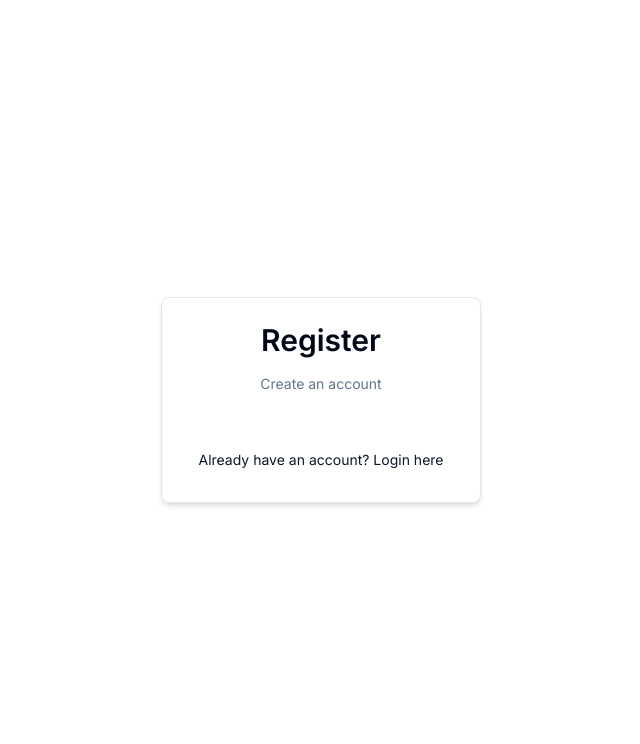
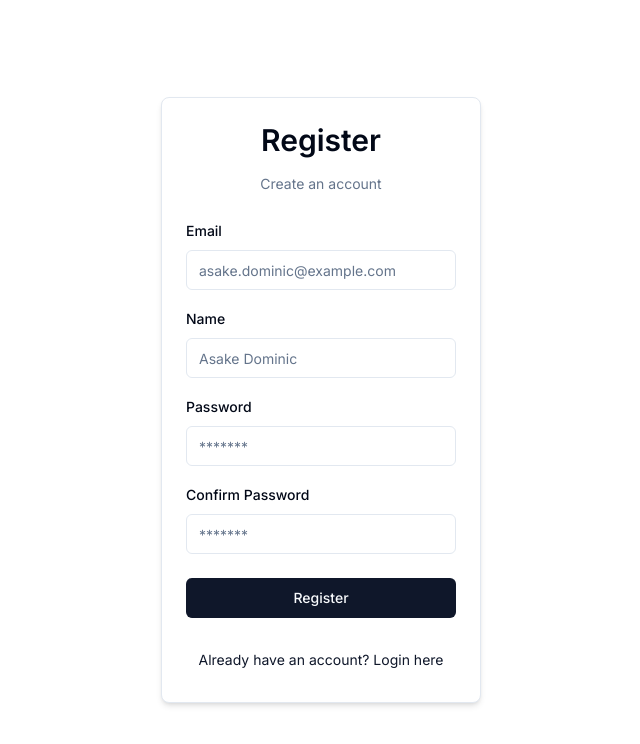
Before and after one commit to TheShagwell/auth-nextjs-project, a Next.js app: page /register in a window 1280 px wide. Shown: the top 744 px of the page, without its empty margins (319-959 px from the left). Built offline with nearby package versions, Linux system fonts and the light colour scheme.

Commit message:
Updated...

```diff
--- a/components/shared/auth/login.tsx
+++ b/components/shared/auth/login.tsx
@@ -1,9 +1,91 @@
-import React from 'react'
+'use client'
+
+import { useState } from 'react'
+import AuthCardWrapper from './auth-card-wrapper'
 
 type Props = {}
 
+import {
+  Form,
+  FormControl,
+  FormDescription,
+  FormField,
+  FormItem,
+  FormLabel,
+  FormMessage,
+} from "@/components/ui/form"
+
+import { LoginSchema } from '@/lib/validators/login.schema'
+import { useForm } from 'react-hook-form'
+import { zodResolver } from '@hookform/resolvers/zod'
+import { Input } from '@/components/ui/input'
+import { Button } from '@/components/ui/button'
+import { z } from 'zod'
+import { useFormStatus } from 'react-dom'
+
 export default function LoginForm({}: Props) {
+  const [loading, setLoading] = useState(false)
+
+  const form = useForm({
+    resolver: zodResolver(LoginSchema),
+    defaultValues:{
+      email: "",
+      password: "",
+    }
+  })
+
+  const onSubmit = (data: z.infer<typeof LoginSchema>) => {
+    setLoading(false)
+    console.log(data)
+  }
+
+  const { pending } = useFormStatus()
+
   return (
-    <div>LoginForm</div>
+    <AuthCardWrapper
+        title="Login"
+        label="Login to your account"
+        backButtonHref="/register"
+        backButtonLabel="Don't have an account yet? Register here"
+    >
+    <Form {...form}>
+      <form
+        onSubmit={form.handleSubmit(onSubmit)}
+        className='space-y-6'
+      >
+        <div className="space-y-4">
+          <FormField
+            control={form.control}
+            name='email'
+            render={({ field }) => (
+              <FormItem>
+                <FormLabel>Email</FormLabel>
+                <FormControl>
+                  <Input {...field} type='email' placeholder='asake.dominic@example.com'/>
+                </FormControl>
+                <FormMessage/>
+              </FormItem>
+            )}
+          />
+          <FormField
+            control={form.control}
+            name='password'
+            render={({ field }) => (
+              <FormItem>
+                <FormLabel>Password</FormLabel>
+                <FormControl>
+                  <Input {...field} type='password' placeholder='*******'/>
+                </FormControl>
+                <FormMessage/>
+              </FormItem>
+            )}
+          />
+        </div>
+        <Button type="submit" className='w-full' disabled={pending}>
+          {loading ? 'loading...' : 'Login'}
+        </Button>
+      </form>
+    </Form>
+    </AuthCardWrapper>
   )
 }
--- a/components/shared/auth/register.tsx
+++ b/components/shared/auth/register.tsx
@@ -1,4 +1,6 @@
-import React from 'react'
+'use client'
+
+import React, { useState } from 'react'
 import AuthCardWrapper from './auth-card-wrapper'
 
 type Props = {}
@@ -13,7 +15,34 @@ import {
   FormMessage,
 } from "@/components/ui/form"
 
+import { registerSchema } from '@/lib/validators/register.schema'
+import { useForm } from 'react-hook-form'
+import { zodResolver } from '@hookform/resolvers/zod'
+import { Input } from '@/components/ui/input'
+import { Button } from '@/components/ui/button'
+import { z } from 'zod'
+import { useFormStatus } from 'react-dom'
+
 export default function RegisterForm({}: Props) {
+
+  const [loading, setLoading] = useState(false)
+
+  const form = useForm({
+    resolver: zodResolver(registerSchema),
+    defaultValues:{
+      email: "",
+      name: "",
+      password: "",
+      confirmPassword: "",
+    }
+  })
+
+  const onSubmit = (data: z.infer<typeof registerSchema>) => {
+    console.log(data)
+  }
+
+  const { pending } = useFormStatus()
+
   return (
     <AuthCardWrapper
         title="Register"
@@ -21,9 +50,70 @@ export default function RegisterForm({}: Props) {
         backButtonHref="/login"
         backButtonLabel="Already have an account? Login here"
     >
-    <div>
-
-    </div>
+    <Form {...form}>
+      <form
+        onSubmit={form.handleSubmit(onSubmit)}
+        className='space-y-6'
+      >
+        <div className="space-y-4">
+          <FormField
+            control={form.control}
+            name='email'
+            render={({ field }) => (
+              <FormItem>
+                <FormLabel>Email</FormLabel>
+                <FormControl>
+                  <Input {...field} type='email' placeholder='asake.dominic@example.com'/>
+                </FormControl>
+                <FormMessage/>
+              </FormItem>
+            )}
+          />
+          <FormField
+            control={form.control}
+            name='name'
+            render={({ field }) => (
+              <FormItem>
+                <FormLabel>Name</FormLabel>
+                <FormControl>
+                  <Input {...field} placeholder='Asake Dominic'/>
+                </FormControl>
+                <FormMessage/>
+              </FormItem>
+            )}
+          />
+          <FormField
+            control={form.control}
+            name='password'
+            render={({ field }) => (
+              <FormItem>
+                <FormLabel>Password</FormLabel>
+                <FormControl>
+                  <Input {...field} type='password' placeholder='*******'/>
+                </FormControl>
+                <FormMessage/>
+              </FormItem>
+            )}
+          />
+          <FormField
+            control={form.control}
+            name='confirmPassword'
+            render={({ field }) => (
+              <FormItem>
+                <FormLabel>Confirm Password</FormLabel>
+                <FormControl>
+                  <Input {...field} type='password' placeholder='*******'/>
+                </FormControl>
+                <FormMessage/>
+              </FormItem>
+            )}
+          />
+        </div>
+        <Button type="submit" className='w-full'  disabled={pending}>
+          {loading ? 'loading...' : 'Register'}
+        </Button>
+      </form>
+    </Form>
     </AuthCardWrapper>
   )
 }
--- a/components/ui/form.tsx
+++ b/components/ui/form.tsx
@@ -93,7 +93,7 @@ const FormLabel = React.forwardRef<
   return (
     <Label
       ref={ref}
-      className={cn(error && "text-destructive", className)}
+      className={cn(error && "text-black", className)}
       htmlFor={formItemId}
       {...props}
     />
--- /dev/null
+++ b/lib/validators/register.schema.ts
@@ -0,0 +1,20 @@
+import { z } from 'zod'
+
+// form zod validation schema
+export const registerSchema = z.object({
+    email: z.string().email({
+        message: "Please enter a valid email address"
+    }),
+    name: z.string().min(1, {
+        message: "Please enter a name"
+    }),
+    password: z.string().min(6, {
+        message: "Password must be at least 6 characters long"
+    }),
+    confirmPassword: z.string().min(6, {
+        message: "Password does not match"
+    }),
+})
+
+// This will generate the form types from zod validation schema
+export type RegisterSchema = z.infer<typeof registerSchema>;
```
Also changed, not shown: lib/validators/login.schema.ts (added, +14 -0 lines).
